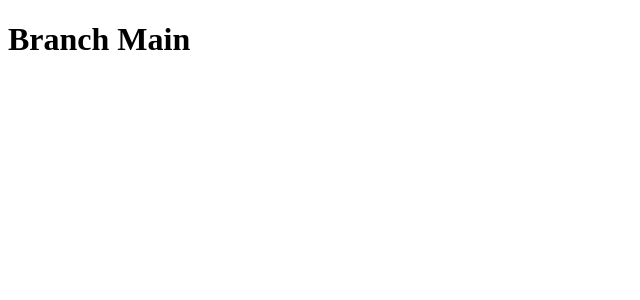
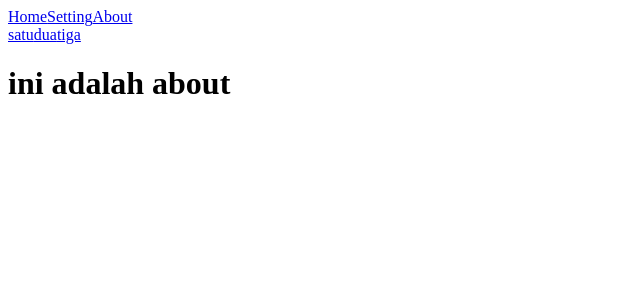
Before and after one commit to larsalfarabi/React-Abi, a React (Create React App) app: page /about in a window 1280 px wide. Shown: the top 300 px of the page, without its empty margins (0-640 px from the left). Built offline with nearby package versions, Linux system fonts and the light colour scheme.

Commit message:
react router bagian 1

```diff
--- a/src/App.js
+++ b/src/App.js
@@ -1,13 +1,57 @@
 // import logo from './logo.svg';
 
-import React from "react";
-import "./style/style.css"
-
+import React, { useState } from "react";
+import "./style/style.css";
+import { Routes, Route, Link, NavLink } from "react-router-dom";
+import Home from "./pages/home";
+import Setting from "./pages/setting";
+import About from "./pages/about";
+import Detail from "./pages/detail";
 
 export default function App() {
   return (
     <React.Fragment>
-      <h1 className="bg-red-500">Branch Main</h1>
+      <section className="space-x-5 border py-5">
+        {/* <Link className="px-2 py-2 bg-slate-500 text-white" to={'/'}>Home</Link>
+        <Link className="px-2 py-2 bg-slate-500 text-white" to={'/setting'}>Setting</Link>
+        <Link className="px-2 py-2 bg-slate-500 text-white" to={'/about'}>About</Link> */}
+        <NavLink
+          to={"/"}
+          style={({ isActive }) =>
+            isActive
+              ? { color: "red",padding: "5px"}
+              : undefined
+          }
+        >
+          Home
+        </NavLink>
+        <NavLink
+          to={"/setting"}
+          style={({ isActive }) =>
+            isActive
+              ? { color: "red", padding: "5px"}
+              : undefined
+          }
+        >
+          Setting
+        </NavLink>
+        <NavLink
+          to={"/about"}
+          className={({ isActive }) =>
+            isActive
+              ? 'text-white border py-2 px-3 bg-red-500'
+              : undefined
+          }
+        >
+          About
+        </NavLink>
+      </section>
+      <Routes>
+        <Route path="/" element={<Home />} />
+        <Route path="/setting" element={<Setting />} />
+        <Route path="/about" element={<About />} />
+        <Route path="/about/:id/:nama" element={<Detail />} />
+      </Routes>
     </React.Fragment>
   );
 }
--- a/src/index.js
+++ b/src/index.js
@@ -1,13 +1,16 @@
-import React from 'react';
-import ReactDOM from 'react-dom/client';
-import './index.css';
-import App from './App';
-import reportWebVitals from './reportWebVitals';
+import React from "react";
+import ReactDOM from "react-dom/client";
+import "./index.css";
+import App from "./App";
+import reportWebVitals from "./reportWebVitals";
+import { BrowserRouter as Router } from "react-router-dom";
 
-const root = ReactDOM.createRoot(document.getElementById('root'));
+const root = ReactDOM.createRoot(document.getElementById("root"));
 root.render(
   <React.StrictMode>
-    <App />
+    <Router>
+      <App />
+    </Router>
   </React.StrictMode>
 );
 
--- /dev/null
+++ b/src/pages/about.jsx
@@ -0,0 +1,15 @@
+import React from "react";
+import { Link } from "react-router-dom";
+
+export default function About() {
+  return (
+    <React.Fragment>
+      <section>
+        <Link to={'/about/1/Lars'}>satu</Link>
+        <Link to={'/about/2/Syamil'}>dua</Link>
+        <Link to={'/about/3/Khadijah'}>tiga</Link>
+      </section>
+      <h1>ini adalah about</h1>
+    </React.Fragment>
+  );
+}
--- /dev/null
+++ b/src/pages/detail.jsx
@@ -0,0 +1,12 @@
+import React from "react";
+import { useParams } from "react-router-dom";
+
+export default  function Detail(){
+    let {id, nama} = useParams()
+    return(
+        <React.Fragment>
+            <p>ini adalah detail</p>
+            <p>id nya adalah {id} {nama}</p>
+        </React.Fragment>
+    )
+}
--- /dev/null
+++ b/src/pages/home.jsx
@@ -0,0 +1,9 @@
+import React from "react";
+
+export default function Home() {
+  return (
+    <React.Fragment>
+      <h1>ini adalah home</h1>
+    </React.Fragment>
+  );
+}
--- /dev/null
+++ b/src/pages/setting.jsx
@@ -0,0 +1,9 @@
+import React from "react";
+
+export default function Setting() {
+  return (
+    <React.Fragment>
+      <h1>ini adalah setting</h1>
+    </React.Fragment>
+  );
+}
```
